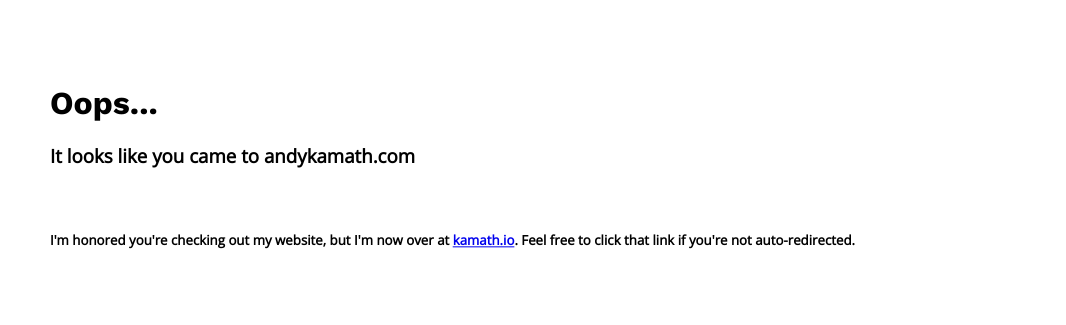
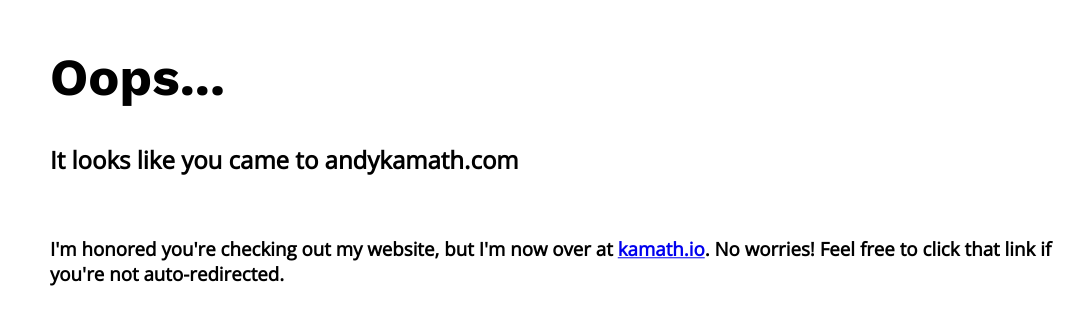
Before and after one commit to akamath426/akamath426.github.io, a plain HTML site: page index.html in a window 1280 px wide. Shown: the part 241-566 px from the top of the page, without its empty margins (214-1280 px from the left). Drawn offline with nearby package versions, Linux system fonts and the light colour scheme.

Commit message:
Update index.html

```diff
--- a/index.html
+++ b/index.html
@@ -19,6 +19,7 @@
 
     .heading {
       font-family: 'Work Sans', sans-serif;
+      font-size: 52
     }
     * {
       font-family: 'Open Sans', sans-serif;
@@ -28,9 +29,9 @@
   <body>
     <div class="element">
       <h1 class="heading">Oops...</h1>
-      <h3>It looks like you came to andykamath.com</h3>
+      <h2>It looks like you came to andykamath.com</h2>
       <br>
-      <h5>I'm honored you're checking out my website, but I'm now over at <a href="http://kamath.io">kamath.io</a>. Feel free to click that link if you're not auto-redirected.</h5>
+      <h3>I'm honored you're checking out my website, but I'm now over at <a href="http://kamath.io">kamath.io</a>. No worries! Feel free to click that link if you're not auto-redirected.</h3>
     </div>
   </body>
 </html>
```
